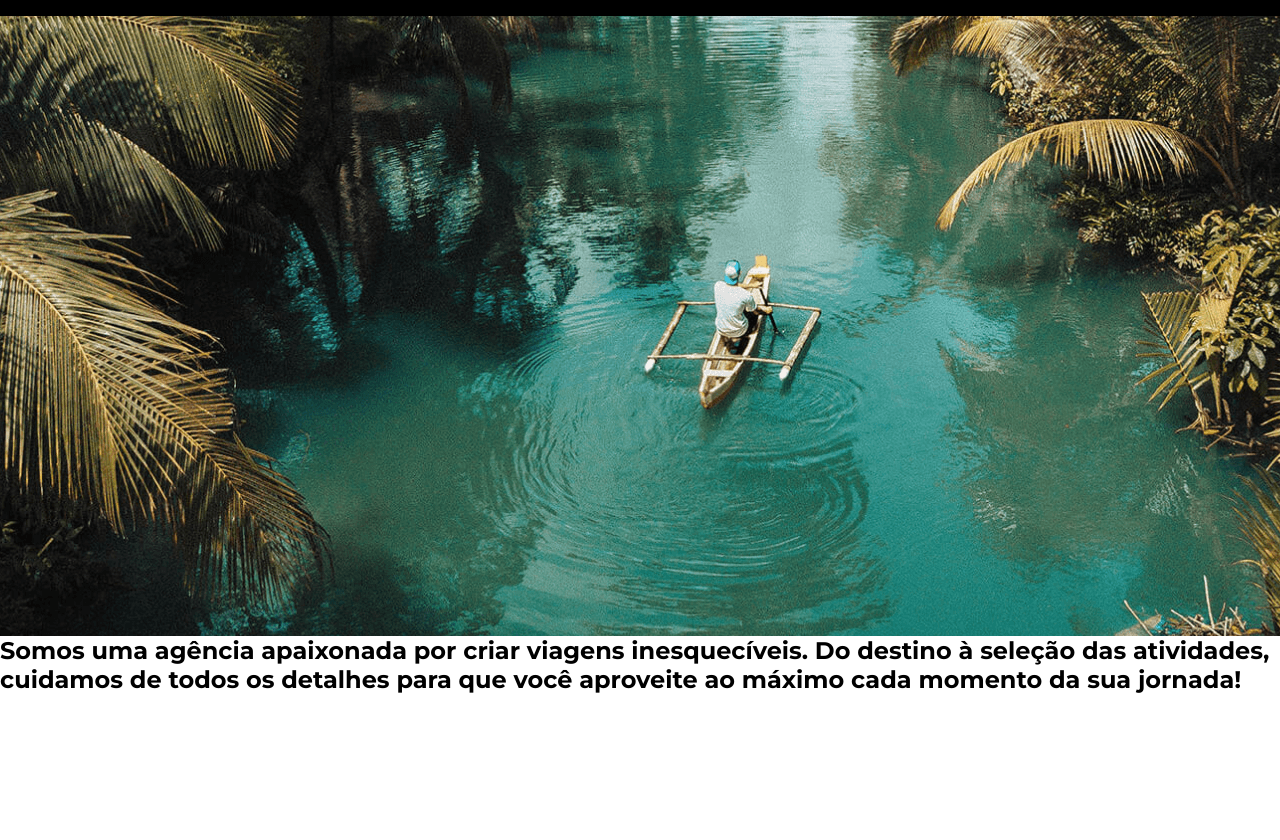
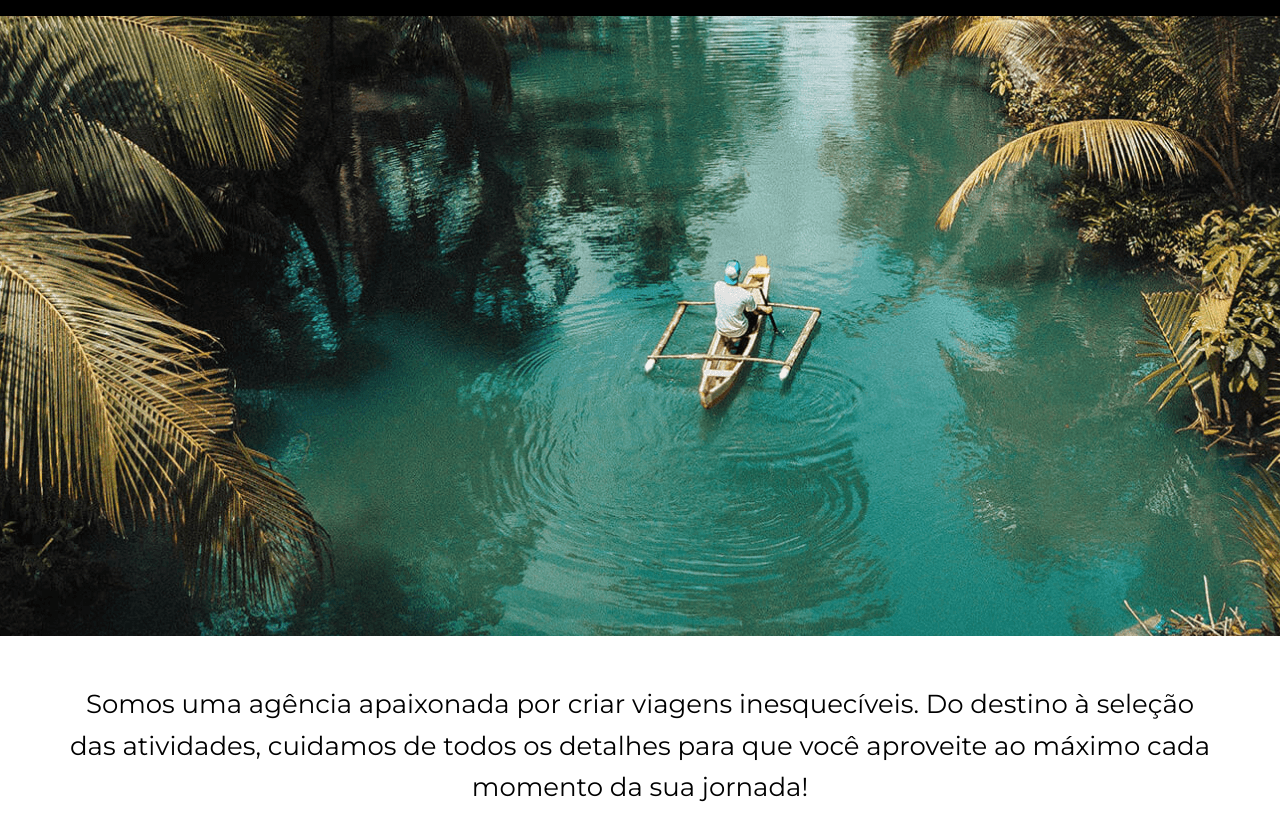
Before and after one commit to raynaracabral/jornada-viagens, a plain HTML site: page index.html in a window 1280 px wide. Shown: the part 124-964 px from the top of the page. Before the commit the page ends 818 px from the top, so only its background shows below. Drawn offline with Linux system fonts and the light colour scheme.

Commit message:
Finaliza hero

```diff
--- a/css/hero.css
+++ b/css/hero.css
@@ -4,6 +4,14 @@
   background: url("../img/hero-mobile.png");
   background-repeat: no-repeat;
   background-size: cover;
+  background-position: center;
+}
+.hero h2 {
+  padding: 24px 40px;
+  font-size: 20px;
+  line-height: 1.5;
+  text-align: center;
+  font-weight: var(--text-wight);
 }
 @media screen and (min-width: 768px) {
   .hero-img {
@@ -12,6 +20,11 @@
     background-size: cover;
     background-position: center;
   }
+  .hero h2 {
+    padding: 32px 48px;
+    font-size: 22px;
+    line-height: 1.6;
+  }
 }
 @media screen and (min-width: 1024px) {
   .hero-img {
@@ -19,4 +32,9 @@
     background: url("../img/hero-desktop.png") no-repeat;
     background-size: cover;
   }
+  .hero h2 {
+    padding: 48px 60px;
+    font-size: 26px;
+    line-height: 1.6;
+  }
 }
```
